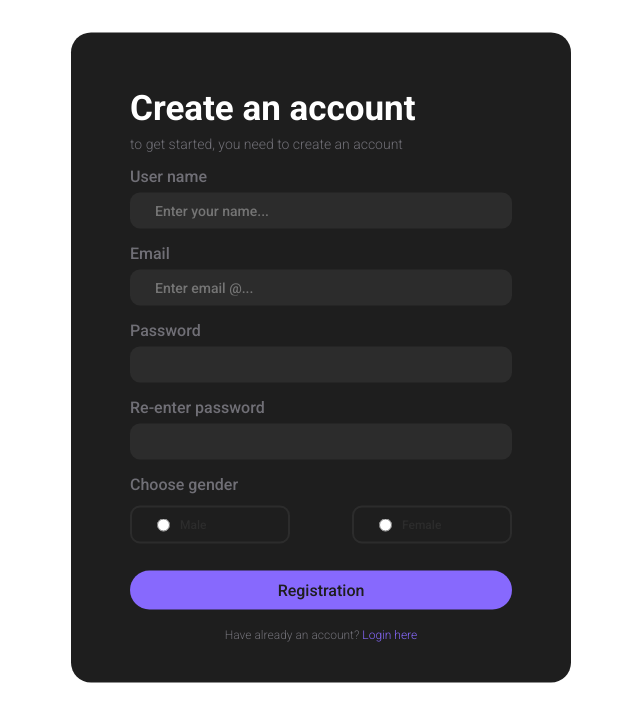
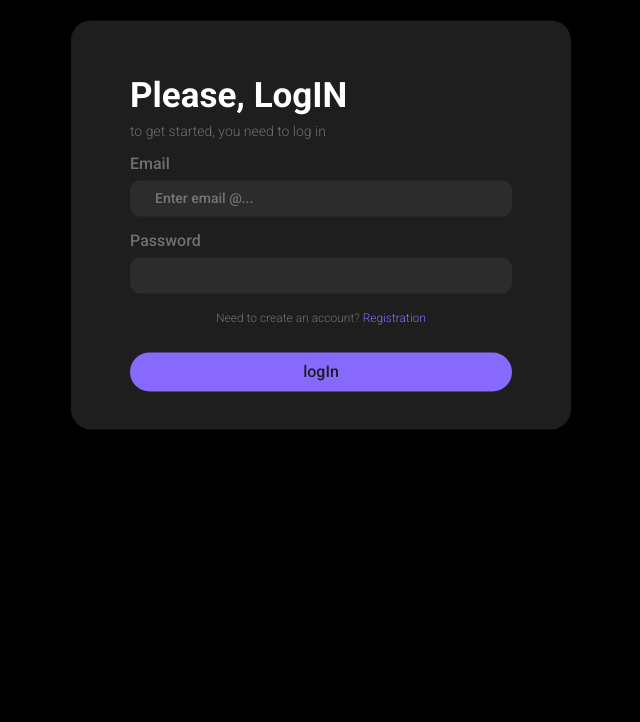
Before and after one commit to DanielUretsky/profile-editor, a plain HTML site: page client/pages/registration.html in a window 1280 px wide. Both pictures are taken after a click on the element "Login here". Shown: the whole page, without its empty margins (319-959 px from the left). Drawn offline with Linux system fonts and the light colour scheme.

Commit message:
update form with js

```diff
--- a/client/pages/registration.html
+++ b/client/pages/registration.html
@@ -31,5 +31,6 @@
             <div class="have-account">Have already an account? <span>Login here</span></div>
         </div>
     </div>
+    <script src="../scripts/registration.js"></script>
 </body>
 </html>
--- a/client/scripts/registration.js
+++ b/client/scripts/registration.js
@@ -0,0 +1,49 @@
+const haveAccount = document.querySelector('span');
+const registrHeader = document.querySelector('.registr-header');
+const registrSubheader = document.querySelector('.registr-subheader');
+const marker = document.querySelector('.have-account');
+const logOutBtn = document.querySelector('.regist-button');
+const inputs = document.querySelectorAll('input');
+const labels = document.querySelectorAll('label');
+const logOut = document.createElement('span');
+
+
+const changes = function() {
+    registrHeader.textContent = 'Please,  LogIN';
+    registrSubheader.textContent = 'to get started, you need to log in';
+    marker.textContent = 'Need to create an account?';
+    logOut.textContent = ' Registration';
+    marker.append(logOut);
+
+    const logInBtn = document.createElement('button');
+    logInBtn.classList.add('regist-button');
+    logInBtn.textContent = 'logIn';
+    document.querySelector('.registration-card').append(logInBtn);
+
+    if(logInBtn) {
+        logOutBtn.remove();
+    }
+
+
+    inputs.forEach(() => {
+        inputs[0].remove();
+        inputs[3].remove();
+        inputs[4].remove();
+        inputs[5].remove();
+    });
+
+    labels.forEach(() =>{
+        labels[0].remove();
+        labels[3].remove();
+        labels[4].remove();
+        labels[5].remove();
+    });
+
+}
+
+    haveAccount.addEventListener('click', changes);
+
+
+logOut.addEventListener('click', () => {
+
+});
--- a/client/styles/registration.css
+++ b/client/styles/registration.css
@@ -9,7 +9,11 @@
 }
 
 .container{
+    display: flex;
+    width: 100%;
+    height: 100vh;
     position: relative;
+    background-color: #000;
 }
 
 .registration-card {
@@ -20,7 +24,7 @@
     transform: translate(-50%, 5%);
     padding: 55px 59px 38px 59px;
     width: 500px;
-    height: 650px;
+    height: auto;
     background-color: #1E1E1E;
 }
 .registr-header {
@@ -108,6 +112,7 @@
 }
 
 .have-account span {
+    position: relative;
     color: var(--color);
     text-decoration: none;
     cursor: pointer;
```
